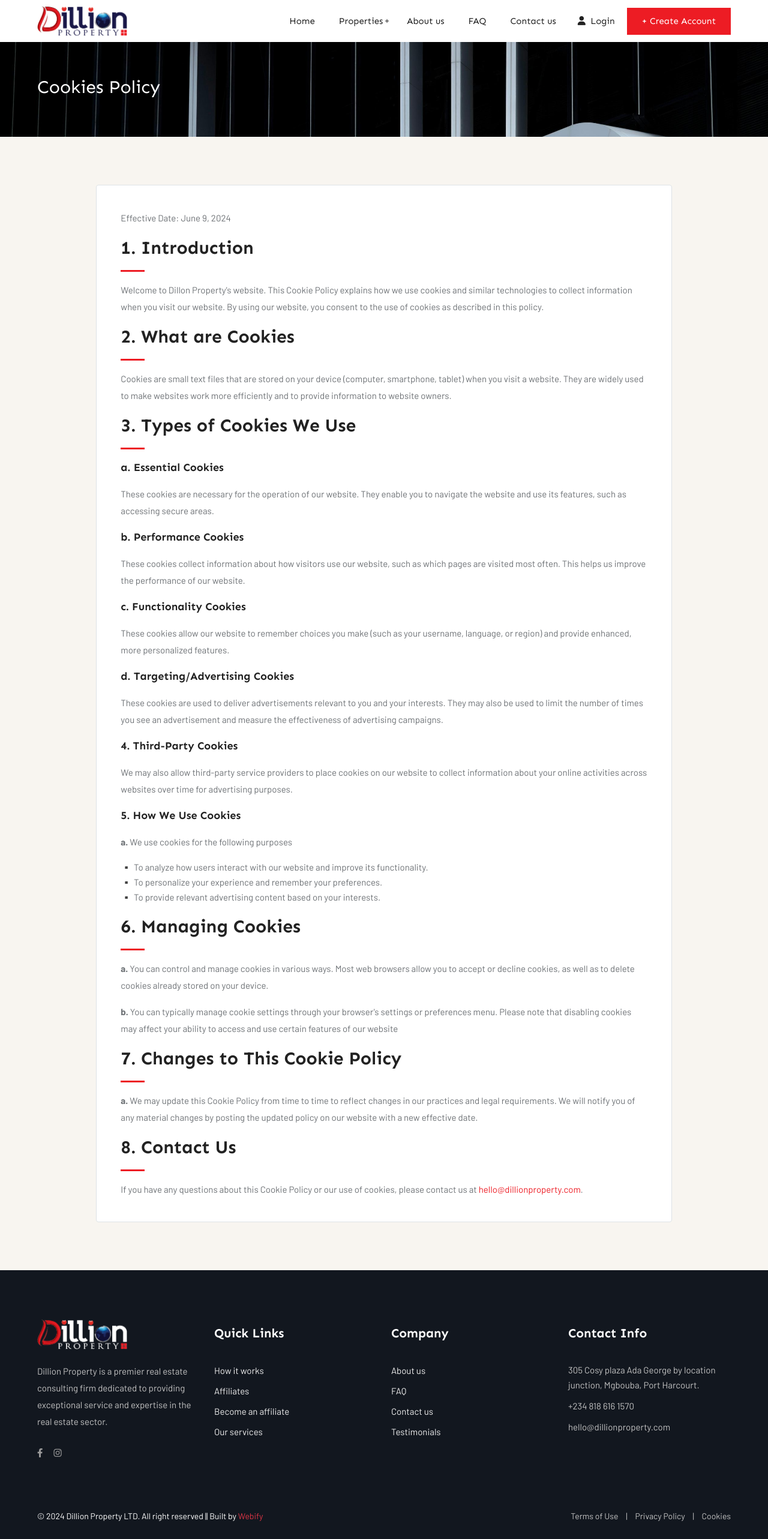
After one commit to codystack/dillion, a PHP site: page /dillion/cookies.php in a window 1280 px wide. The commit adds this page. Shown: the whole page at 60% size. Run offline with PHP 8.4, Linux system fonts and the light colour scheme.

Commit message:
cookies added

```diff
--- a/components/footer.php
+++ b/components/footer.php
@@ -60,6 +60,8 @@
                             <li><a href="terms">Terms of Use </a></li>
                             <li>|</li>
                             <li><a href="privacy">Privacy Policy</a></li>
+                            <li>|</li>
+                            <li><a href="cookies">Cookies</a></li>
                         </ul>
                     </div>
                 </div>
--- /dev/null
+++ b/cookies.php
@@ -0,0 +1,60 @@
+<?php
+    include "./components/header.php";
+?>
+
+    <div id="page_wrapper" class="bg-light">
+
+        <?php include "./components/navbar.php"; ?>
+
+        <div class="page-banner-simple bg-secondary py-50" style="background-image: url(assets/images/cookies.jpg); background-repeat: no-repeat; background-position: center center; background-size: cover;">
+            <div class="container">
+                <div class="row">
+                    <div class="col-lg-6">
+                        <h3 class="banner-title text-white">Cookies Policy</h3>
+                    </div>
+                </div>
+            </div>
+        </div>
+
+        <div class="full-row">
+            <div class="container">
+                <div class="row">
+                    <div class="col-lg-10 mx-auto">
+                        <div class="bg-white p-40 border rounded">
+                            <p>Effective Date: June 9, 2024</p>
+                            <h3 class="down-line mb-3">1. Introduction</h3>
+                            <p>Welcome to Dillon Property's website. This Cookie Policy explains how we use cookies and similar technologies to collect information when you visit our website. By using our website, you consent to the use of cookies as described in this policy.</p>
+                            <h3 class="down-line mb-3">2. What are Cookies</h3>
+                            <p>Cookies are small text files that are stored on your device (computer, smartphone, tablet) when you visit a website. They are widely used to make websites work more efficiently and to provide information to website owners.</p>
+                            <h3 class="down-line mb-3">3. Types of Cookies We Use</h3>
+                            <h6 class="mb-3">a. Essential Cookies</h6>
+                            <p>These cookies are necessary for the operation of our website. They enable you to navigate the website and use its features, such as accessing secure areas.</p>
+                            <h6 class="mb-3">b. Performance Cookies</h6>
+                            <p>These cookies collect information about how visitors use our website, such as which pages are visited most often. This helps us improve the performance of our website.</p>
+                            <h6 class="mb-3">c. Functionality Cookies</h6>
+                            <p>These cookies allow our website to remember choices you make (such as your username, language, or region) and provide enhanced, more personalized features.</p>
+                            <h6 class="mb-3">d. Targeting/Advertising Cookies</h6>
+                            <p>These cookies are used to deliver advertisements relevant to you and your interests. They may also be used to limit the number of times you see an advertisement and measure the effectiveness of advertising campaigns.</p>
+                            <h6 class="mb-3">4. Third-Party Cookies</h6>
+                            <p>We may also allow third-party service providers to place cookies on our website to collect information about your online activities across websites over time for advertising purposes.</p>
+                            <h6 class="mb-3">5. How We Use Cookies</h6>
+                            <p><strong>a.</strong> We use cookies for the following purposes</p>
+                            <ul class="list-style-circle mb-3">
+                                <li>▪️ To analyze how users interact with our website and improve its functionality.</li>
+                                <li>▪️ To personalize your experience and remember your preferences.</li>
+                                <li>▪️ To provide relevant advertising content based on your interests.</li>
+                            </ul>
+                            <h3 class="down-line mb-3">6. Managing Cookies</h3>
+                            <p><strong>a.</strong> You can control and manage cookies in various ways. Most web browsers allow you to accept or decline cookies, as well as to delete cookies already stored on your device.</p>
+                            <p><strong>b.</strong> You can typically manage cookie settings through your browser's settings or preferences menu. Please note that disabling cookies may affect your ability to access and use certain features of our website</p>
+                            <h3 class="down-line mb-3">7. Changes to This Cookie Policy</h3>
+                            <p><strong>a.</strong> We may update this Cookie Policy from time to time to reflect changes in our practices and legal requirements. We will notify you of any material changes by posting the updated policy on our website with a new effective date.</p>
+                            <h3 class="down-line mb-3">8. Contact Us</h3>
+                            <p>If you have any questions about this Cookie Policy or our use of cookies, please contact us at <a href="mailto:hello@dillionproperty.com">hello@dillionproperty.com</a>.</p>
+                        </div>
+                    </div>
+                </div>
+            </div>
+        </div>
+
+<?php include "./components/footer.php"; ?>
```
Also changed, not shown: assets/images/cookies.jpg (added).
